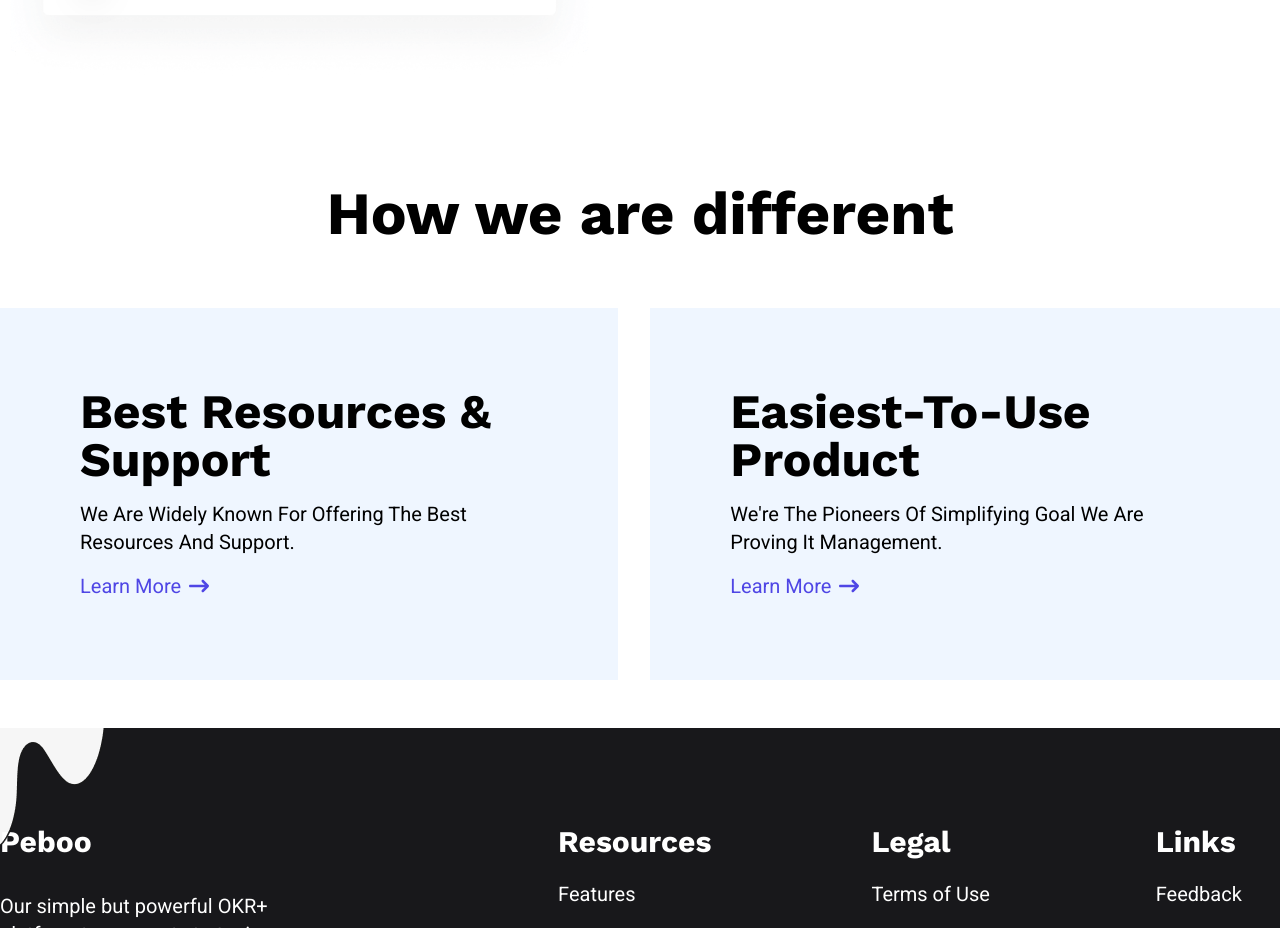
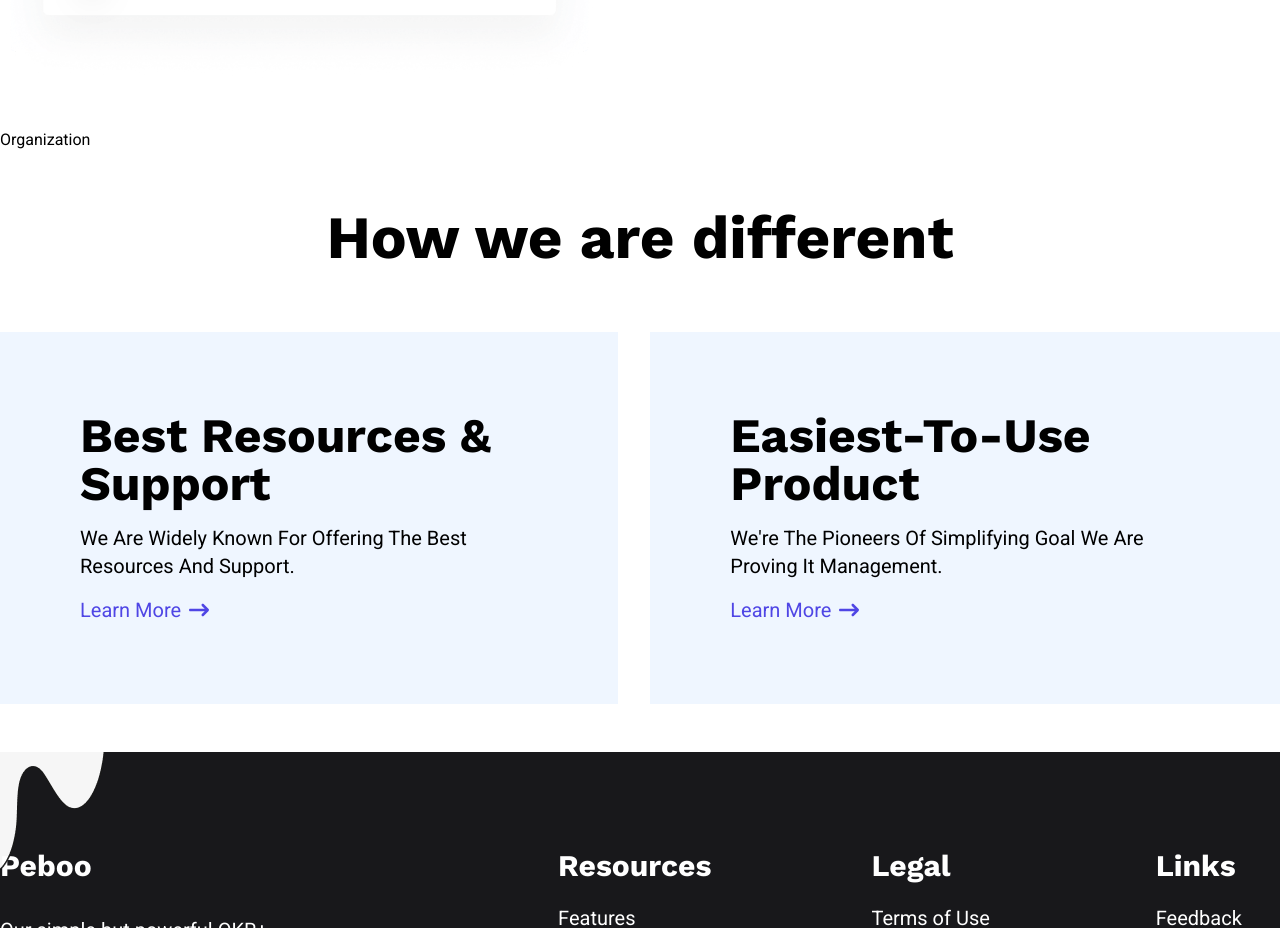
Before and after one commit to FrontEndDevo/peboo, a React (Vite) app: page / in a window 1280 px wide. Shown: the part 2902-3830 px from the top of the page. Built offline with nearby package versions, Linux system fonts and the light colour scheme.

Commit message:
Create Organization component

```diff
--- a/src/App.jsx
+++ b/src/App.jsx
@@ -2,6 +2,7 @@ import Features from "./components/Features";
 import Footer from "./components/Footer";
 import Header from "./components/Header";
 import Navbar from "./components/Navbar";
+import Organization from "./components/Organization";
 import Products from "./components/Products";
 import Statistics from "./components/Statistics";
 import WeDifferent from "./components/WeDifferent";
@@ -14,6 +15,7 @@ const App = () => {
       <Products />
       <Features />
       <Statistics />
+      <Organization />
       <WeDifferent />
       <Footer />
     </>
--- /dev/null
+++ b/src/components/Organization.jsx
@@ -0,0 +1,5 @@
+const Organization = () => {
+  return <section>Organization</section>;
+};
+
+export default Organization;
```
